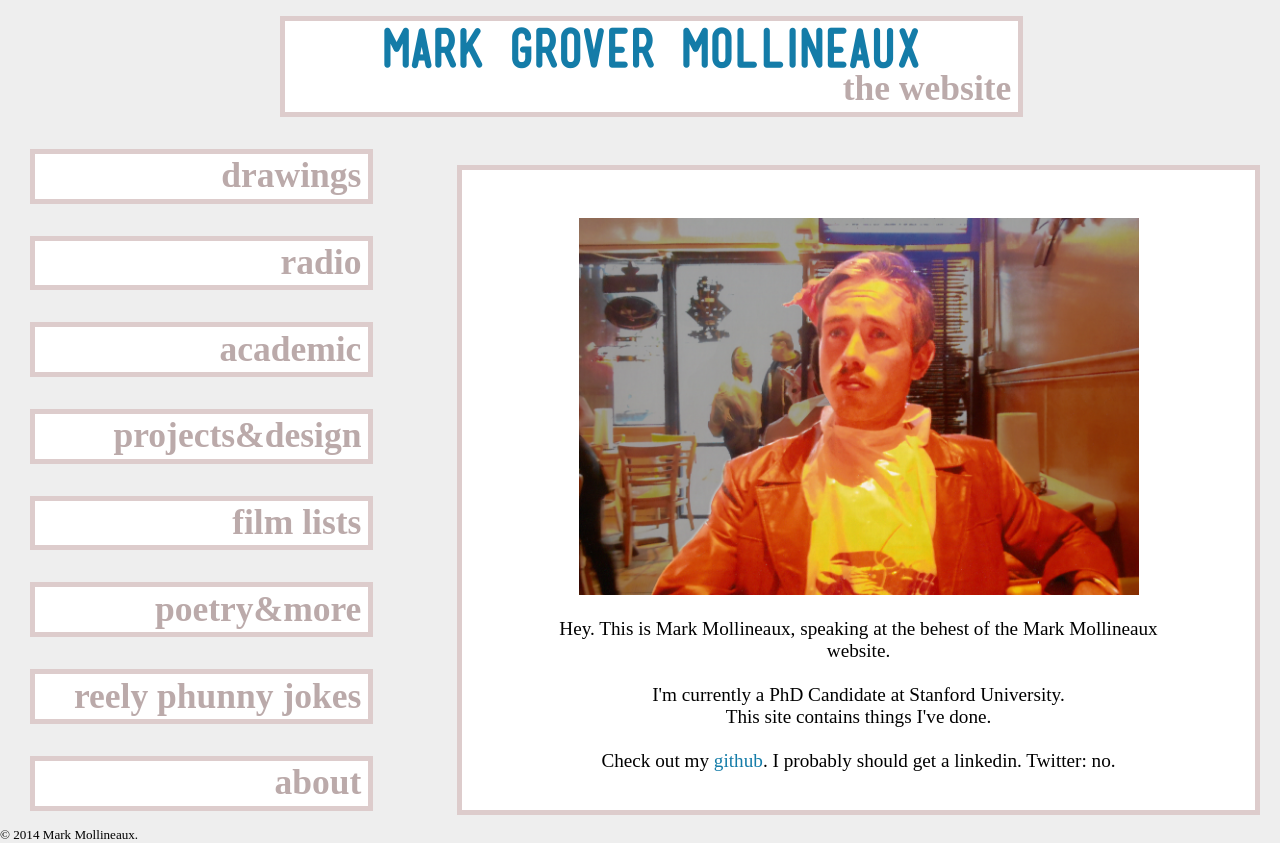
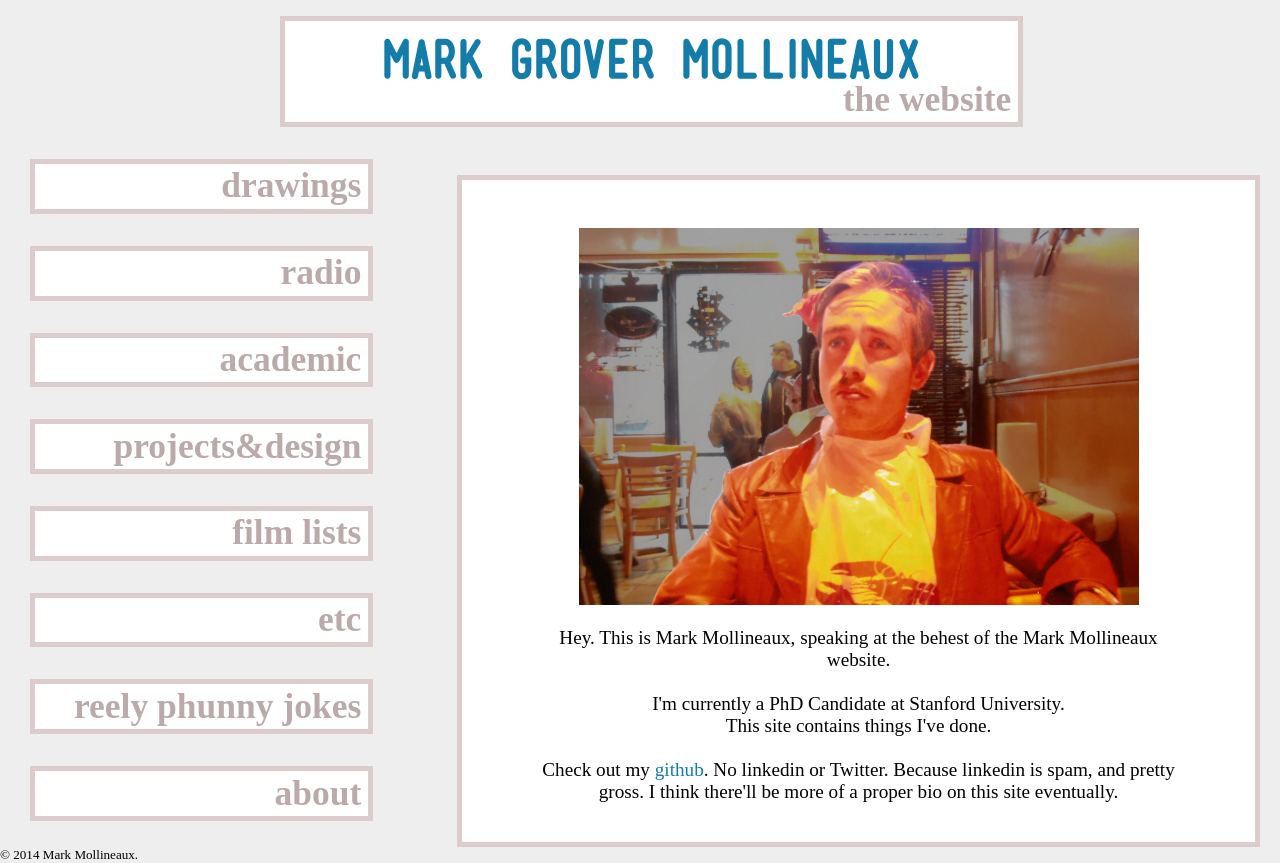
Before and after one commit to bufordsharkley/mgmweb, a Flask app: page / in a window 1280 px wide. Run offline with Flask 2, Linux system fonts and the light colour scheme; some libraries are stand-ins or nearby versions; some web fonts are replaced.

Commit message:
Jquery on front page is mostly there

```diff
--- a/mgmweb/__init__.py
+++ b/mgmweb/__init__.py
@@ -12,7 +12,7 @@ application = app = Flask(__name__)
 
 @app.route('/')
 def index():
-    return render_template('index.html')
+    return render_template('index.html', splash=splash_descriptions['default'])
 
 
 @app.route('/<path:path>/')
@@ -70,9 +70,12 @@ def hackers():
     return 'site has been hacked at time: {}'.format(datetime.datetime.now())
 
 
-@app.route('/_frontpagedescriptions/')
-def frontpagedescriptions():
-    return jsonify(splash_descriptions)
+@app.route('/_frontpagedescriptions/<button>/')
+def frontpagedescriptions(button):
+    try:
+        return jsonify(splash_descriptions[button])
+    except KeyError:
+        return jsonify(splash_descriptions['default'])
 
 
 @app.errorhandler(404)
--- a/mgmweb/frontpage_descriptions.py
+++ b/mgmweb/frontpage_descriptions.py
@@ -1,4 +1,21 @@
 splash_descriptions = {
-'defaultsplash': {'summary': 'Mark Mollineaux'},
-'drawings': {'summary': 'here are drawings'},
+    'default': {'img': '/static/lobster.png',
+                'summary': ["Hey. This is Mark Mollineaux, speaking at the behest of the Mark Mollineaux website.","","","I'm currently a PhD Candidate at Stanford University.","","This site contains things I've done.","","","Check out my <a href=\"//github.com/bufordsharkley/\">github</a>. No linkedin or Twitter. Because linkedin is spam, and pretty gross. I think there'll be more of a proper bio on this site eventually."]},
+    'drawings': {'img': '/static/lobster.png',
+                'summary': ['Drawings and sketches, 2001-present.',"","","The medium is ballpoint pen and notebook paper."]},
+    'filmlists': {'img': '/static/lobster.png',
+                'summary': ["Some personal lists about film.","","","A top 100 list, and links to software I developed for tracking film canons","","","COMING SOON"]},
+    'etc': {'img': '/static/lobster.png',
+                'summary': ["Odds and ends. Doggerel and such.","","","COMING SOON"]},
+    'radio': {'img': '/static/lobster.png',
+                'summary': ["KZSU is the radio station of Stanford University.","","I've been doing a show for several years, and have done other work at the station.","","","Links to audio and more.","","","COMING SOON"]},
+    'academic': {'img': '/static/lobster.png',
+                'summary': ["I'm a student of structural engineering.","Here, my CV, projects and papers, etc","","","COMING SOON"]},
+    'about': {'img': '/static/lobster.png',
+                'summary': ["Personal bio, etc, etc.","","","COMING SOON"]},
+    'projectsanddesign': {'img': '/static/lobster.png',
+                'summary': ["Graphic design, non-graphic design, etc.","","","COMING SOON"]},
+    'jokes': {'img': '/static/lobster.png',
+                'summary': ["Info about an upcoming jokebook with lotsa yuks.","","","COMING SOON"]},
+
 }
--- a/mgmweb/static/splashajax.js
+++ b/mgmweb/static/splashajax.js
@@ -1,29 +1,31 @@
 function loadForFrontPage() {
-  console.log("update");
-  $.getJSON($SCRIPT_ROOT + "/_frontpagedescriptions/", function(data) {
-    //$("#summary").text(data.defaultsplash.summary);
-    /console.log(data.defaultsplash.summary);
+  $('.initiator').on('mouseenter mouseleave', function(e) {
+    if (e.type === "mouseleave"){
+      loadSummary('default');
+    }else{
+      loadSummary(this.id);
+    }
+    //$('.receiver').trigger(e.type);
+  })
+}
+
+function loadSummary(button) {
+  $.getJSON($SCRIPT_ROOT + "/_frontpagedescriptions/" + button + "/", function(data) {
+    var summary = data.summary;
+    var htmlsummary = new Array();
+    for (i=0; i < summary.length; i++){
+      if (summary[i].length == 0) {
+        htmlsummary.push('<br/>');
+      }else{
+        htmlsummary.push(summary[i]);
+      }
+    }
+    $("#frontpageimage").attr("src",data.img);
+    $("#summary").html(htmlsummary.join(''));
+    /*var splash_height = $('#splash').height();
+    console.log(splash_height);
+    if ( splash_height < 650 ) {
+       $('#splash').attr("height", splash_height);
+    }*/
   });
 }
-
-
-function loadFlickr() {
-  // Receives JSON of many HTML images; simply concatenates.
-    $.getJSON($SCRIPT_ROOT + "/api/randomflickr/8/", function(data) {
-        if (data["status"] == "OK") {
-            var allphotos = "";
-            var photo_list = data.photos.photos; // TODO: Fix this in the backend
-            for (var i = 0; i < photo_list.length; i++) {
-                var photo_html = '<a href="' + photo_list[i].detail
-                           + '"><img src="' + photo_list[i].img
-                           + '" alt= "' + photo_list[i].alt
-                           + '" height=75 width=75 border=0></a>'
-                allphotos += photo_html;
-            }
-            $("#flickr-box").html(allphotos);
-        }
-        else {
-          // TODO: Fail gracefully by displaying an error to the user
-        }
-    });
-}
--- a/mgmweb/static/style.css
+++ b/mgmweb/static/style.css
@@ -115,6 +115,7 @@ a, h1, h2 {
 }
 
 h1  {
+    margin-top: .2em;
     font-size: 3.2em;
 }
 
@@ -255,7 +256,8 @@ div.frontpageright {
     padding-top:1em;
 }
 
-.splash   {
+#splash   {
+    min-height: 40.5em;
     width: 100%;
     margin-top:1em;
     border: 5px solid #dcc;
@@ -263,7 +265,7 @@ div.frontpageright {
     font-family: caslonitalic, serif;
 }
 
-.splash a{
+#splash a{
     font-family: caslonitalic, serif;
 }
 
--- a/mgmweb/templates/index.html
+++ b/mgmweb/templates/index.html
@@ -9,46 +9,46 @@
 <div class="frontpageleft">
   <nav class="frontpagenav">
     <a href={{url_for('random_drawing')}}>
-<div class=page>
+      <div class="page initiator" id="drawings">
         <h2>drawings</h2>
       </div>
     </a>
-<div class=page>
+    <div class="page initiator" id="radio">
       <h2>radio</h2>
     </div>
-<div class=page>
+    <div class="page initiator" id="academic">
       <h2>academic</h2>
     </div>
-<div class=page>
+    <div class="page initiator" id="projectsanddesign">
       <h2>projects&design</h2>
     </div>
-<div class=page>
+    <div class="page initiator" id="filmlists">
       <h2>film lists</h2>
     </div>
     <a href={{url_for('poetry')}}>
-<div class=page>
-    <h2>poetry&more</h2>
+      <div class="page initiator" id="etc">
+        <h2>etc</h2>
       </div>
     </a>
-<div class=page>
+    <div class="page initiator" id="jokes">
       <h2>reely phunny jokes</h2>
     </div>
-<div class=page>
+    <div class="page initiator" id="about">
       <h2>about</h2>
     </div>
   </nav>
 </div>
 <div class="frontpageright">
-    <div class="splash">
-      <img id="frontpageimage" src="{{ url_for('static', filename='lobster.png') }}", alt="lobster"/>
+  <div id="splash">
+    <img id="frontpageimage" src="{{ splash.img }}", alt="lobster"/>
     <div id="summary">
-        Hey. This is Mark Mollineaux, speaking at the behest of the Mark Mollineaux website.
-        <br/><br/>
-        I'm currently a PhD Candidate at Stanford University.
+      {% for line in splash.summary %}
+        {% if line %}
+          {{ line | safe}}
+        {% else %}
           <br/>
-        This site contains things I've done.
-        <br/><br/>
-        Check out my <a href="//github.com/bufordsharkley/">github</a>. I probably should get a linkedin. Twitter: no.
+        {% endif %}
+      {% endfor %}
     </div>
   </div>
 </div>
--- a/mgmweb/templates/layout.html
+++ b/mgmweb/templates/layout.html
@@ -21,9 +21,7 @@
         </div>
       </a>
     </nav>
-
     <div class=content>
-
       {% block content %}{% endblock %}
     </div>
     {% block footer %}
```
Also changed, not shown: mgmweb/static/lobster.png. Lines whose indentation alone changed are shown as unchanged.
